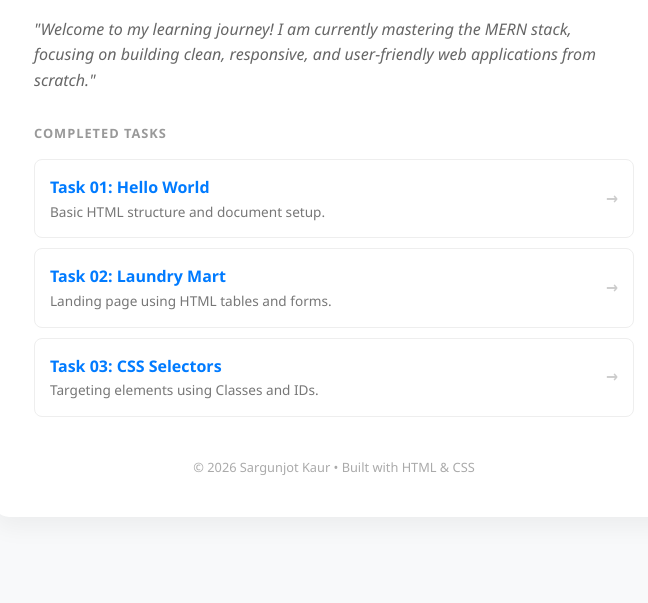
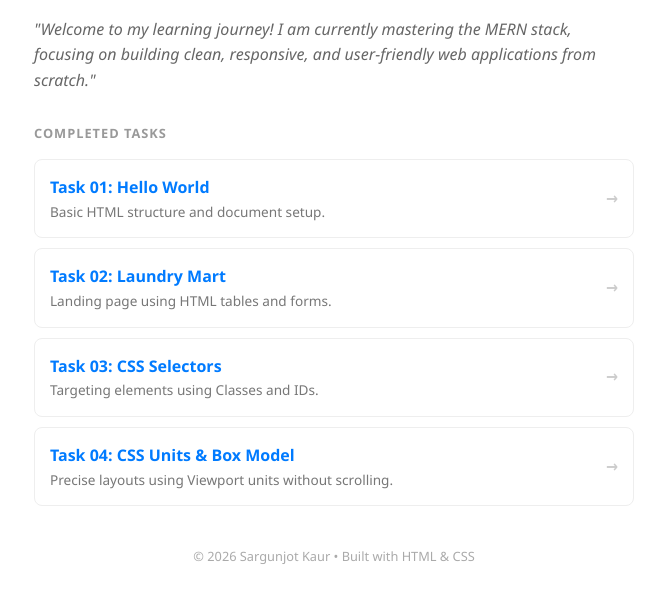
Before and after one commit to Sargunjot-kaur06/tutedude-full-stack, a plain HTML site: page index.html in a window 1280 px wide. Shown: the part 229-832 px from the top of the page, without its empty margins (306-954 px from the left). Before the commit the page ends 800 px from the top, so only its background shows below. Drawn offline with Linux system fonts and the light colour scheme.

Commit message:
Add Task 04 link and description to index.html

```diff
--- a/index.html
+++ b/index.html
@@ -57,7 +57,18 @@
                 </div>
                 <span class="arrow">→</span>
             </a>
+
+            <a href="./task4/index.html" class="task-item">
+                <div class="task-info">
+                    <h3>Task 04: CSS Units & Box Model</h3>
+                    <p>Precise layouts using Viewport units without scrolling.</p>
+                </div>
+                <span class="arrow">→</span>
+            </a>
+
         </div>
+
+
 
         <footer>
             &copy; 2026 Sargunjot Kaur • Built with HTML & CSS
```
